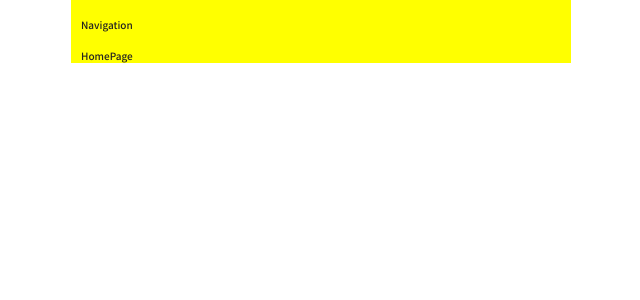
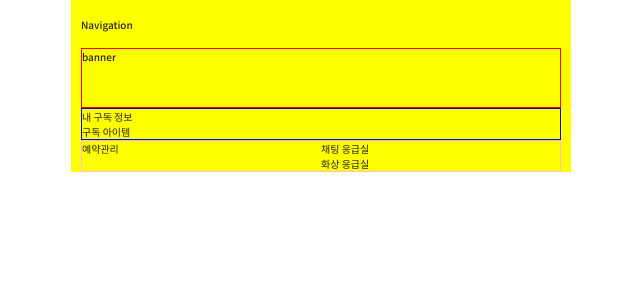
Before and after one commit to ycjeon0129/Planty, a React (Create React App) app in the folder frontend/: page /home in a window 1280 px wide. Shown: the top 300 px of the page, without its empty margins (319-959 px from the left). Built offline with nearby package versions, Linux system fonts and the light colour scheme.

Commit message:
[FE] Feat : HomePageLayout 구현 (30%)

```diff
--- /dev/null
+++ b/frontend/src/components/layout/HomePageLayout/HomePageLayout.scss
@@ -0,0 +1,32 @@
+
+
+.home-page-layout-container {
+    display: flex;
+    flex-direction: column;
+
+    #banner {
+        border: 1px solid red;
+        flex-basis: 60px;
+    }
+
+    #my-subcribe {
+        border: 1px solid blue;
+    }
+
+    #menu {
+        border: 1px solid pink;
+        display: flex;
+
+        #booking {
+            flex-basis: 50%;
+        }
+
+        #emergency {
+            flex-basis: 50%;
+
+
+        }
+    }
+
+
+}
--- /dev/null
+++ b/frontend/src/components/layout/HomePageLayout/HomePageLayout.tsx
@@ -0,0 +1,27 @@
+import React, { ReactNode } from 'react';
+import './HomePageLayout.scss';
+
+function HomePageLayout({ children }: { children: ReactNode[] }) {
+	return (
+		<div className="home-page-layout-container">
+			{/* 배너 */}
+			<div id="banner">{children[0]}</div>
+			{/* 내 구독정보 */}
+			<div id="my-subcribe">
+				{children[1]}
+				{children[2]}
+			</div>
+			{/* 바로가기 메뉴 */}
+			<div id="menu">
+				<div id="booking">{children[3]}</div>
+				<div id="emergency">
+					{children[4]}
+					{children[5]}
+				</div>
+			</div>
+			{/* 추천 구독 상품 */}
+		</div>
+	);
+}
+
+export default HomePageLayout;
--- a/frontend/src/pages/Home/HomePage.tsx
+++ b/frontend/src/pages/Home/HomePage.tsx
@@ -1,7 +1,17 @@
+import HomePageLayout from 'components/layout/HomePageLayout/HomePageLayout';
 import React from 'react';
 
 function HomePage() {
-	return <div>HomePage</div>;
+	return (
+		<HomePageLayout>
+			<div>banner</div>
+			<div>내 구독 정보</div>
+			<div>구독 아이템</div>
+			<div>예약관리</div>
+			<div>채팅 응급실</div>
+			<div>화상 응급실</div>
+		</HomePageLayout>
+	);
 }
 
 export default HomePage;
```
